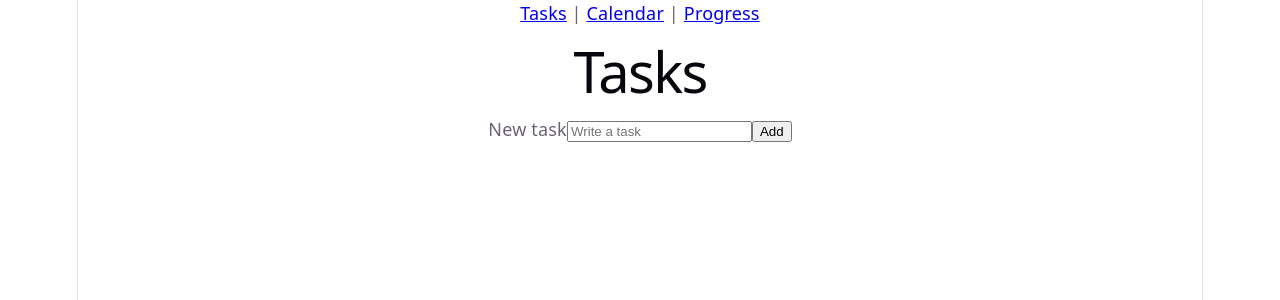
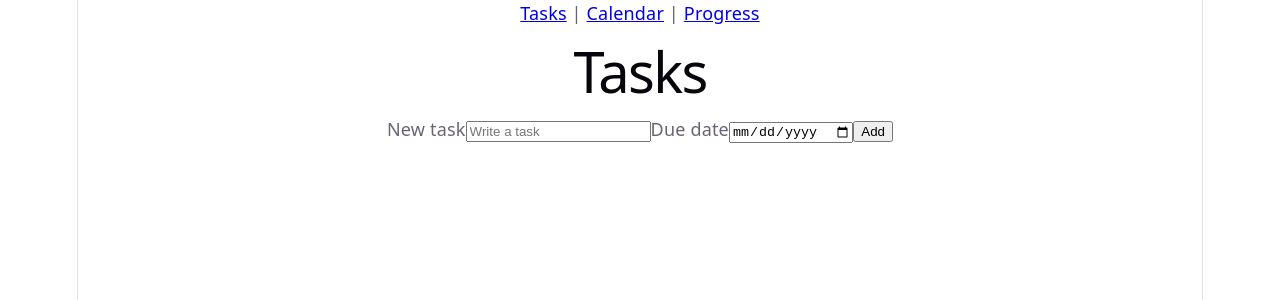
Before and after one commit to ahohenna/OMA-SOVELLUS-WOH, a React (Vite) app: page /tasks in a window 1280 px wide. Shown: the top 300 px of the page. Built offline with nearby package versions, Linux system fonts and the light colour scheme.

Commit message:
Lisää tehtäville eräpäivät

```diff
--- a/src/pages/Tasks.jsx
+++ b/src/pages/Tasks.jsx
@@ -2,6 +2,7 @@ import { useEffect, useState } from 'react'
 
 export default function Tasks() {
   const [taskName, setTaskName] = useState('')
+  const [dueDate, setDueDate] = useState('')
   const [tasks, setTasks] = useState(() => {
   const savedTasks = localStorage.getItem('tasks')
   return savedTasks ? JSON.parse(savedTasks) : []
@@ -18,9 +19,10 @@ useEffect(() => {
 
     setTasks((currentTasks) => [
   ...currentTasks,
-  { id: crypto.randomUUID(), name, completed: false },
+  { id: crypto.randomUUID(), name, completed: false, dueDate },
 ])
 setTaskName('')
+setDueDate('')
   }
 
   function toggleTask(taskId) {
@@ -53,6 +55,13 @@ function deleteTask(taskId) {
           onChange={(event) => setTaskName(event.target.value)}
           placeholder="Write a task"
         />
+        <label htmlFor="task-due-date">Due date</label>
+        <input
+        id="task-due-date"
+        type="date"
+        value={dueDate}
+        onChange={(event) => setDueDate(event.target.value)}
+        />
         <button type="submit">Add</button>
       </form>
 
@@ -66,6 +75,7 @@ function deleteTask(taskId) {
         onChange={() => toggleTask(task.id)}
       />
       {task.name}
+      {task.dueDate && <span> — Due: {task.dueDate}</span>}
     </label>
     <button type="button" onClick={() => deleteTask(task.id)}>
         Delete
```
